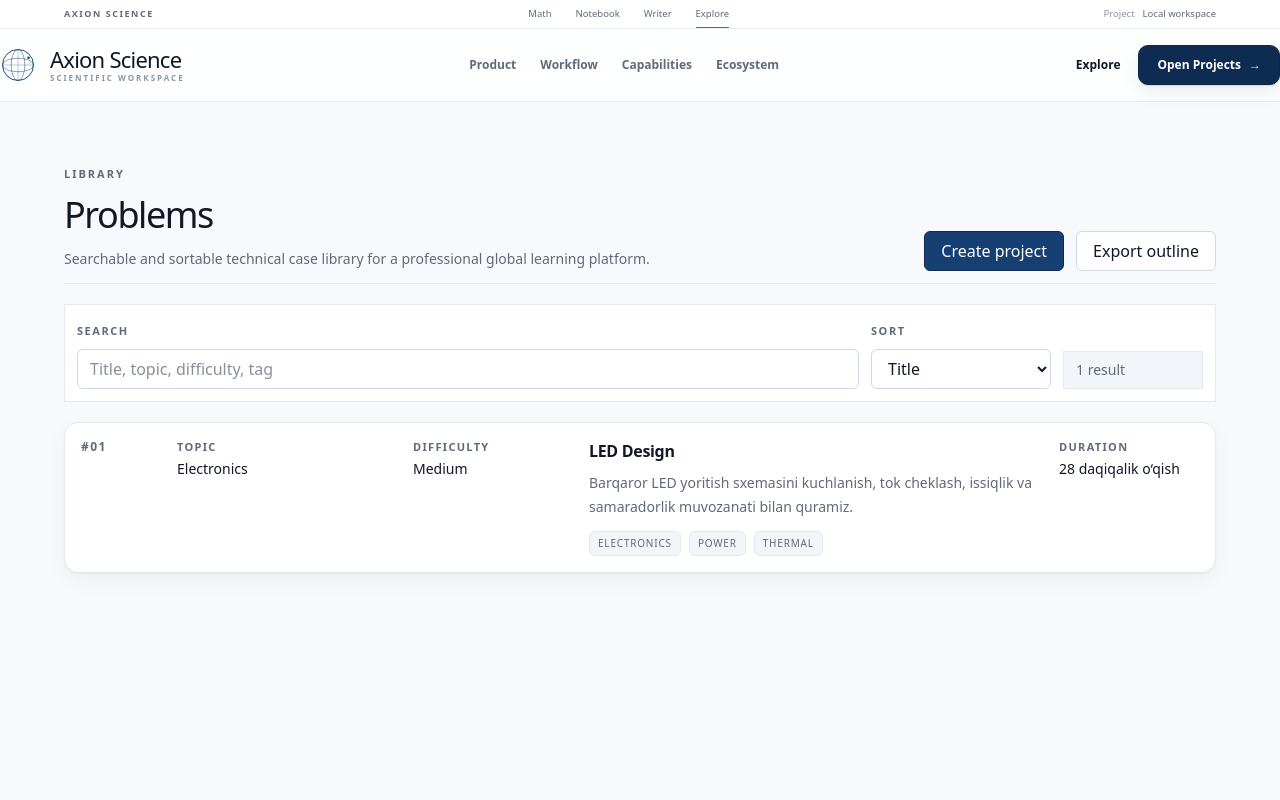
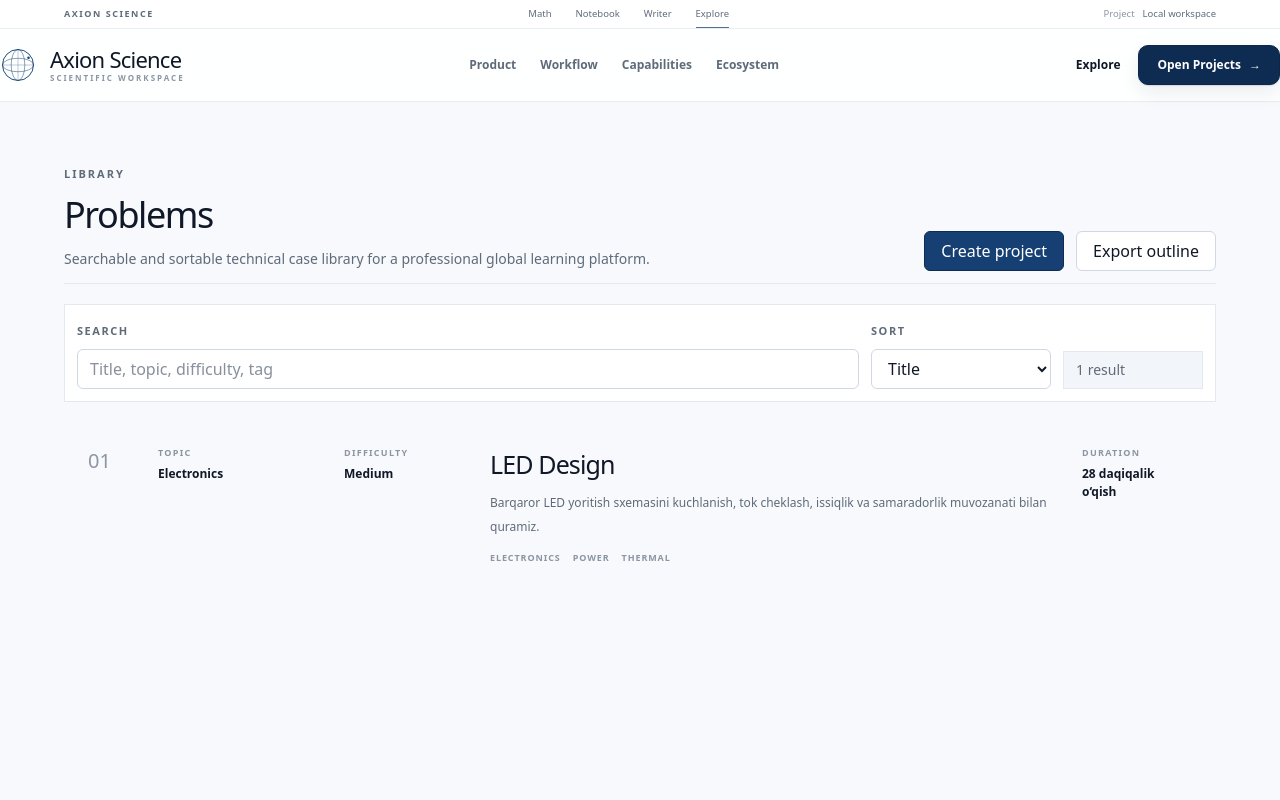
Before and after one commit to AxionSoftware-Inc/Problem-library, a Next.js app: page /problems in a window 1280 px wide. Shown: the top 800 px of the page. Built offline with nearby package versions, Linux system fonts and the light colour scheme; no server answers; a web font is replaced by a local one.

Commit message:
Align problem rows with premium workspace language

```diff
--- a/components/problems/problem-detail-card.tsx
+++ b/components/problems/problem-detail-card.tsx
@@ -1,5 +1,4 @@
 import Link from "next/link";
-import { ui } from "@/components/ui/styles";
 
 type ProblemDetailCardProps = {
   index: number;
@@ -15,56 +14,38 @@ type ProblemDetailCardProps = {
   };
 };
 
-export function ProblemDetailCard({
-  index,
-  problem,
-}: ProblemDetailCardProps) {
+export function ProblemDetailCard({ index, problem }: ProblemDetailCardProps) {
   const content = (
-    <article className={`${ui.cardInteractive} grid h-full gap-4 p-4 lg:grid-cols-[80px_minmax(0,220px)_160px_minmax(0,1fr)_140px] lg:items-start`}>
-      <div className="text-xs font-semibold uppercase tracking-[0.12em] text-[var(--color-muted)]">
-        #{String(index + 1).padStart(2, "0")}
+    <article className="ax-work-row grid gap-4 px-1 py-6 sm:px-5 lg:grid-cols-[54px_170px_130px_minmax(0,1fr)_110px] lg:items-start lg:px-6">
+      <div className="font-[family-name:var(--ax-font-display)] text-[20px] text-[var(--ax-text-faint)]">{String(index + 1).padStart(2, "0")}</div>
+
+      <div>
+        <p className="text-[9px] font-semibold uppercase tracking-[0.14em] text-[var(--ax-text-faint)]">Topic</p>
+        <p className="mt-1.5 text-[12px] font-semibold text-[var(--ax-text)]">{problem.topic}</p>
       </div>
 
       <div>
-        <p className="text-[11px] font-semibold uppercase tracking-[0.12em] text-[var(--color-muted)]">
-          Topic
-        </p>
-        <p className="mt-1 text-sm font-medium text-[var(--color-text-strong)]">{problem.topic}</p>
+        <p className="text-[9px] font-semibold uppercase tracking-[0.14em] text-[var(--ax-text-faint)]">Difficulty</p>
+        <p className="mt-1.5 text-[12px] font-semibold text-[var(--ax-text)]">{problem.difficulty}</p>
       </div>
 
-      <div>
-        <p className="text-[11px] font-semibold uppercase tracking-[0.12em] text-[var(--color-muted)]">
-          Difficulty
-        </p>
-        <p className="mt-1 text-sm font-medium text-[var(--color-text-strong)]">{problem.difficulty}</p>
-      </div>
-
-      <div>
-        <h2 className="text-base font-semibold tracking-[-0.02em] text-[var(--color-text-strong)]">
-          {problem.title}
-        </h2>
-        <p className="mt-2 text-sm leading-6 text-[var(--color-muted)]">{problem.summary}</p>
-        <div className="mt-3 flex flex-wrap gap-2">
+      <div className="min-w-0">
+        <h2 className="font-[family-name:var(--ax-font-display)] text-[25px] tracking-[-0.035em] text-[var(--ax-text)]">{problem.title}</h2>
+        <p className="mt-2 max-w-3xl text-[12px] leading-6 text-[var(--ax-text-soft)]">{problem.summary}</p>
+        <div className="mt-3 flex flex-wrap gap-x-3 gap-y-1.5">
           {problem.tags.map((tag) => (
-            <span key={tag} className={ui.microBadge}>
-              {tag}
-            </span>
+            <span key={tag} className="text-[9px] font-semibold uppercase tracking-[0.1em] text-[var(--ax-text-faint)]">{tag}</span>
           ))}
         </div>
       </div>
 
       <div>
-        <p className="text-[11px] font-semibold uppercase tracking-[0.12em] text-[var(--color-muted)]">
-          Duration
-        </p>
-        <p className="mt-1 text-sm font-medium text-[var(--color-text-strong)]">{problem.duration}</p>
+        <p className="text-[9px] font-semibold uppercase tracking-[0.14em] text-[var(--ax-text-faint)]">Duration</p>
+        <p className="mt-1.5 text-[12px] font-semibold text-[var(--ax-text)]">{problem.duration}</p>
       </div>
     </article>
   );
 
-  if (!problem.group) {
-    return content;
-  }
-
-  return <Link href={`/problems/${problem.group}`}>{content}</Link>;
+  if (!problem.group) return content;
+  return <Link href={`/problems/${problem.group}`} className="block outline-none focus-visible:shadow-[var(--ax-focus-ring)]">{content}</Link>;
 }
```
